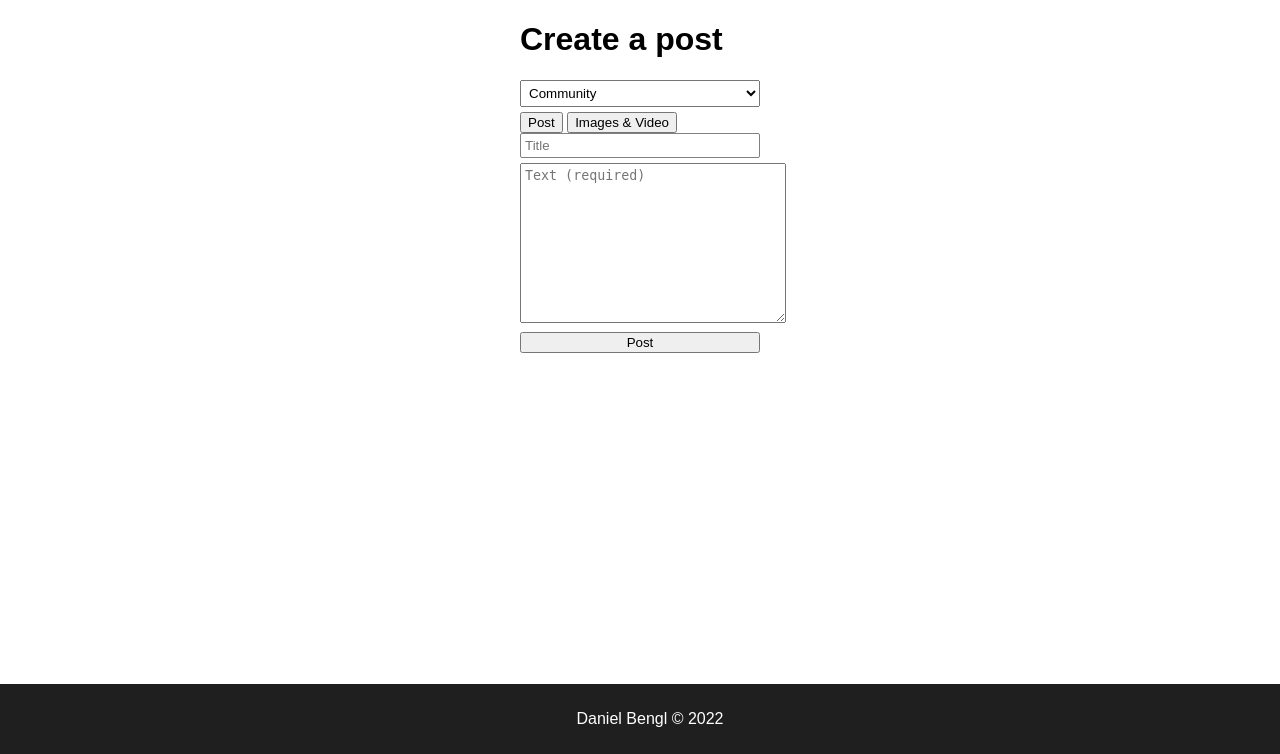
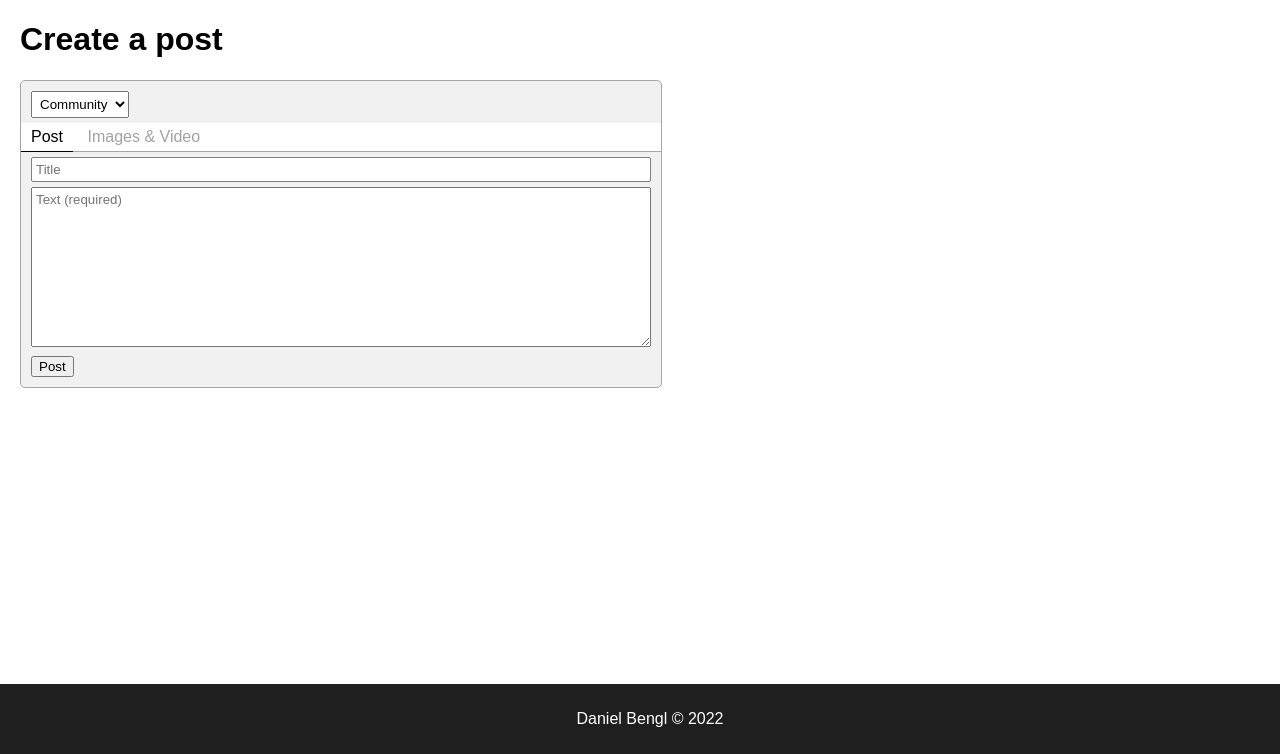
Before and after one commit to CuddlyBunion341/greendit, a PHP site: page /post.php in a window 1280 px wide. Shown: the part 46-800 px from the top of the page. Run offline with PHP 8.4, Linux system fonts and the light colour scheme; data that the repository does not hold is empty.

Commit message:
basic post composer styling

```diff
--- a/css/form.css
+++ b/css/form.css
@@ -1,7 +1,7 @@
 body, html {
     height: 100%;
 }
-form {
+form.login {
     width: 100%;
     height: 90%;
     display: flex;
@@ -9,7 +9,7 @@ form {
     align-items: center;
 }
 
-form .container {
+form.login .container {
     display: flex;
     flex-direction: column;
     width: 15rem;
--- a/css/post.css
+++ b/css/post.css
@@ -14,6 +14,7 @@ main {
 
 #content {
     resize: vertical;
+    font-family: Arial, Helvetica, sans-serif
 }
 
 #title {
@@ -23,14 +24,17 @@ main {
     padding-left: 5px;
 }
 
+#title, #content {
+    width: calc(100% - 10px);
+}
+
 #content, #title, #sub {
     padding: 4px;
     margin-bottom: 5px;
 }
 
-.textarea[contenteditable]:empty::before {
-    content: "Text (required)";
-    color: gray;
+#preview {
+    padding-top: 5px;
 }
 
 #preview img {
@@ -59,3 +87,49 @@ main {
     justify-content: center;
     border: 1px dotted gray;
 }
+
+.tabs {
+    margin-left: -10px;
+    width: calc(100% + 20px);
+    background-color: white;
+    border-bottom: 1px solid #a6a6a6;
+    margin-bottom: 5px;
+}
+
+.tabs button {
+    all: unset;
+    padding: 5px;
+    padding-left: 10px;
+    padding-right: 10px;
+    color: rgb(162, 162, 162);
+    position: relative;
+}
+
+.tabs button.active {
+    color: black;
+}
+
+.tabs button.active::after {
+    content: " ";
+    position: absolute;
+    left: 0px;
+    right: 0px;
+    bottom: -1px;
+    height: 1px;
+    background-color: black;
+}
+
+.composer {
+    background-color: #f1f1f1;
+    border-radius: 5px;
+    padding: 10px;
+    width: 50%;
+    border: 1px solid #a6a6a6;
+}
+
+.error {
+    color: black;
+    margin-top: 0;
+    margin-bottom: 3px;
+    font-weight: bold;
+}
--- a/js/create-post.js
+++ b/js/create-post.js
@@ -1,12 +1,14 @@
 $(".post-tab").click(() => {
-	console.log("post-tab");
+	$(".post-tab").add("active");
+	$(".media-tab").remove("active");
 	$('.post-content [data-tab="0"]').remove("hidden");
 	$('.post-content [data-tab="1"]').add("hidden");
 	$('#tab-val').value("0");
 });
 
 $(".media-tab").click(() => {
-	console.log("media-tab");
+	$(".post-tab").remove("active");
+	$(".media-tab").add("active");
 	$('.post-content [data-tab="0"]').add("hidden");
 	$('.post-content [data-tab="1"]').remove("hidden");
 	$('#tab-val').value("1");
@@ -25,7 +27,22 @@ $("#media").on("change", () => {
 	const input = $("#media").element;
 	for (const file of input.files) {
 		const url = URL.createObjectURL(file);
-		const img = $.createElementFromHTML(`<img src="${url}">`);
+		const img = $.createElementFromHTML(`
+			<picture>
+				<button type="button" class="rm-btn">✕</button>
+				<img src="${url}">
+			</picture>`);
+		$(img.querySelector('.rm-btn')).click(function(e) {
+			const picture = this.parentNode;
+			picture.parentNode.removeChild(picture);
+			const dt = new DataTransfer();
+
+			for (const f of input.files) {
+				if (file != f) dt.add(f);
+			}
+
+			input.files = dt.files;
+		})
 		$(preview).append(img);
 	}
 });
--- a/post.php
+++ b/post.php
@@ -48,6 +48,14 @@
         global $tab;
         if ($tab != $index) {
             echo 'class="hidden"';
+        } else {
+            echo 'class="active"';
+        }
+    }
+    function activeBtn($index) {
+        global $tab;
+        if ($tab == $index) {
+            echo 'active';
         }
     }
     if (isset($_POST['submit'])) {
@@ -75,8 +83,8 @@
 <main>
     <link rel="stylesheet" href="css/post.css">
     <form action="post.php" method="post" class="create-post-form" enctype='multipart/form-data'>
-        <div class="container">
-            <h1>Create a post</h1>
+        <h1>Create a post</h1>
+        <div class="composer">
             <?php
                 if(isset($error)) {
                     echo '<p class="error">'.$error.'</p>';
@@ -100,8 +108,8 @@
                 ?>
             </select>
             <div class="tabs">
-                <button type="button" class="post-tab active">Post</button>
-                <button type="button" class="media-tab">Images & Video</button>
+                <button type="button" class="post-tab <?php activeBtn(0); ?>">Post</button>
+                <button type="button" class="media-tab <?php activeBtn(1); ?>">Images & Video</button>
             </div>
             <input type="text" name="title" id="title" placeholder="Title" value="<?php value('title'); ?>">
             <div class="post-content">
--- a/scripts/database.sql
+++ b/scripts/database.sql
@@ -31,7 +31,7 @@ create table if not exists posts (
     hash varchar(6) not null,
     user_id int not null,
     community_id int not null,
-    status enum('public','draft','removed'),
+    status enum('public','draft','removed') not null,
     created_at datetime not null default current_timestamp,
     primary key (post_id),
     index fk_posts_users (user_id asc) visible,
```
Also changed, not shown: other parts of css/post.css (+27 -3 lines).
